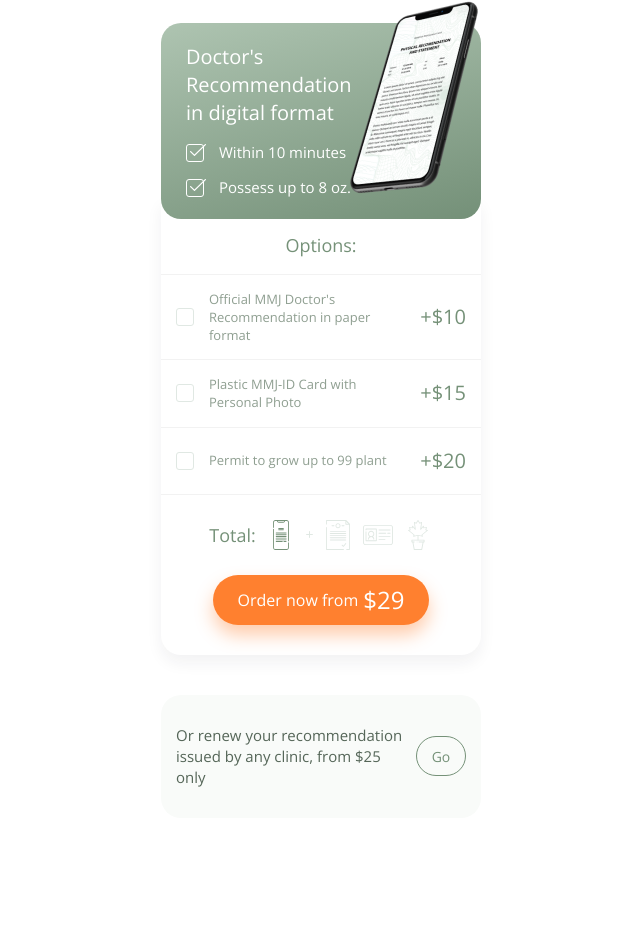
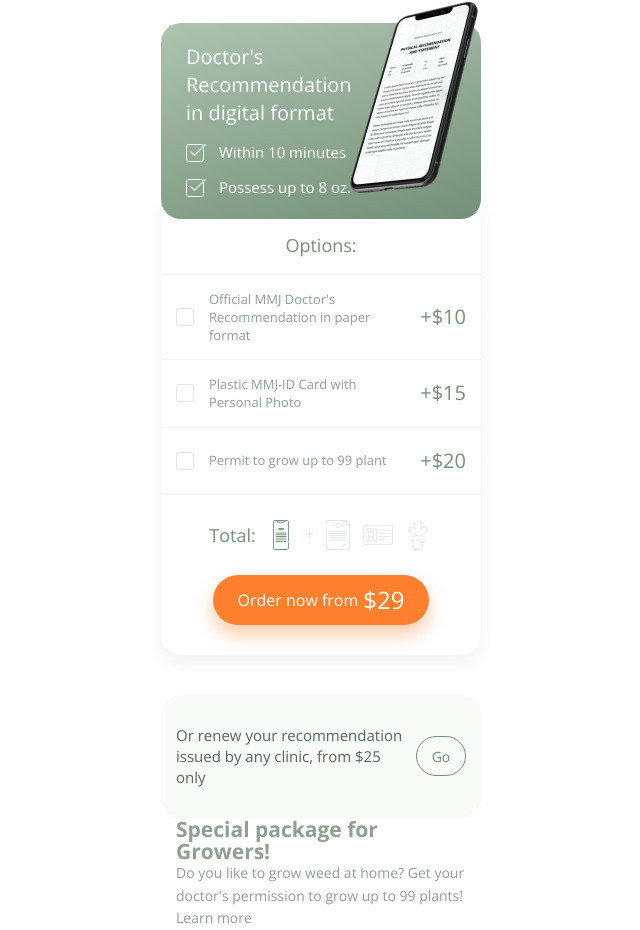
Before and after one commit to JustifyContentSB/MMJHerb, a website: page app/index.html in a window 1280 px wide. Shown: the part 4290-5220 px from the top of the page, without its empty margins (319-959 px from the left). Before the commit the page ends 5108 px from the top, so only its background shows below. Drawn offline with nearby package versions, Linux system fonts and the light colour scheme.

Commit message:
Разметка секции "package"

```diff
--- a/app/index.html
+++ b/app/index.html
@@ -275,6 +275,16 @@
 				</div>
 			</section>
 
+			<section class="package">
+				<div class="container">
+					<div class="package__inner">
+						<h2 class="package__title">Special package for Growers!</h2>
+						<p class="package__descr">Do you like to grow weed at home? Get your doctor's permission to grow up to 99 plants!</p>
+						<div class="package__link"><a href="#">Learn more</a></div>
+					</div>
+				</div>
+			</section>
+
 		</main>
 
 	</div>
```
